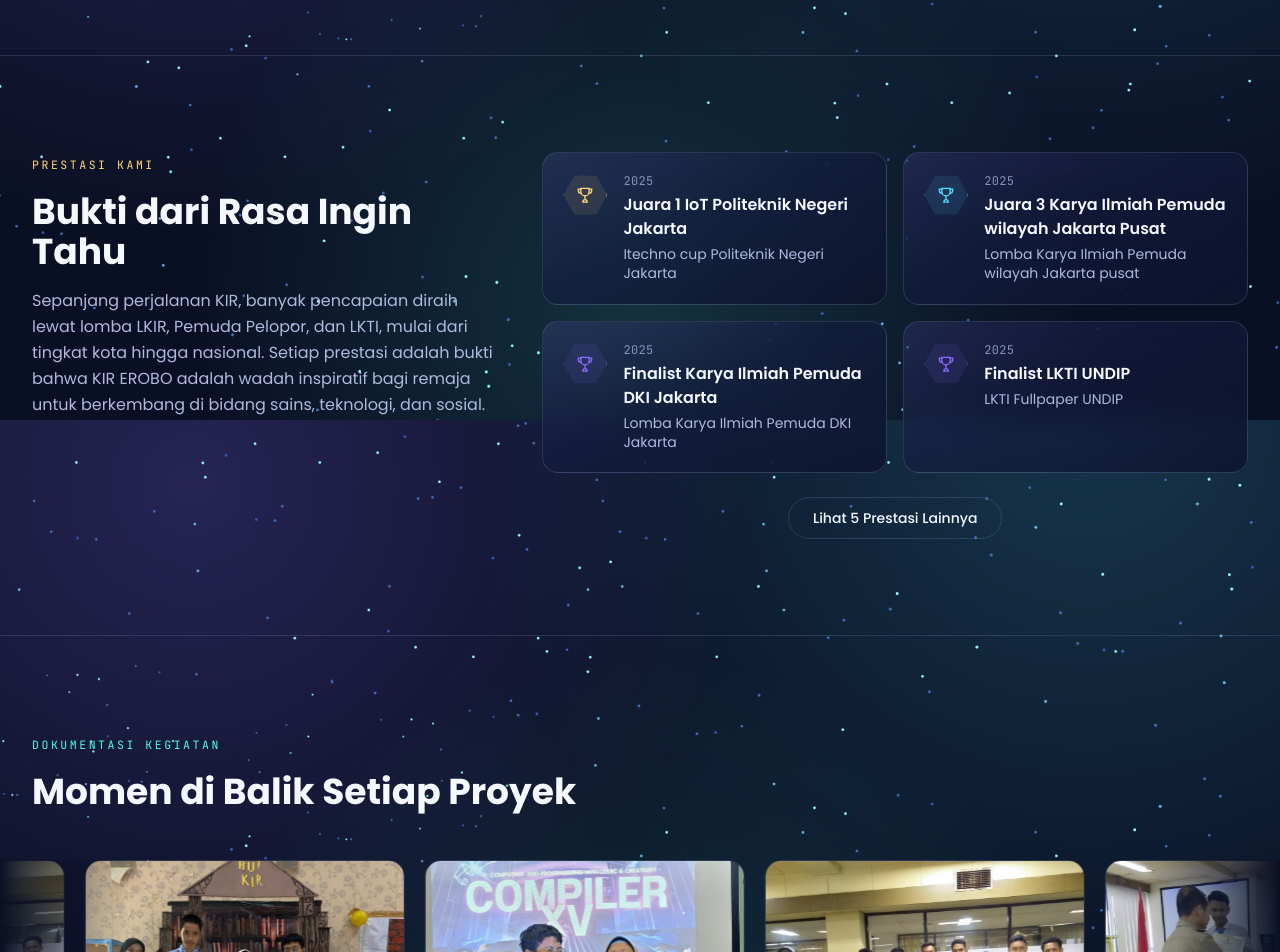
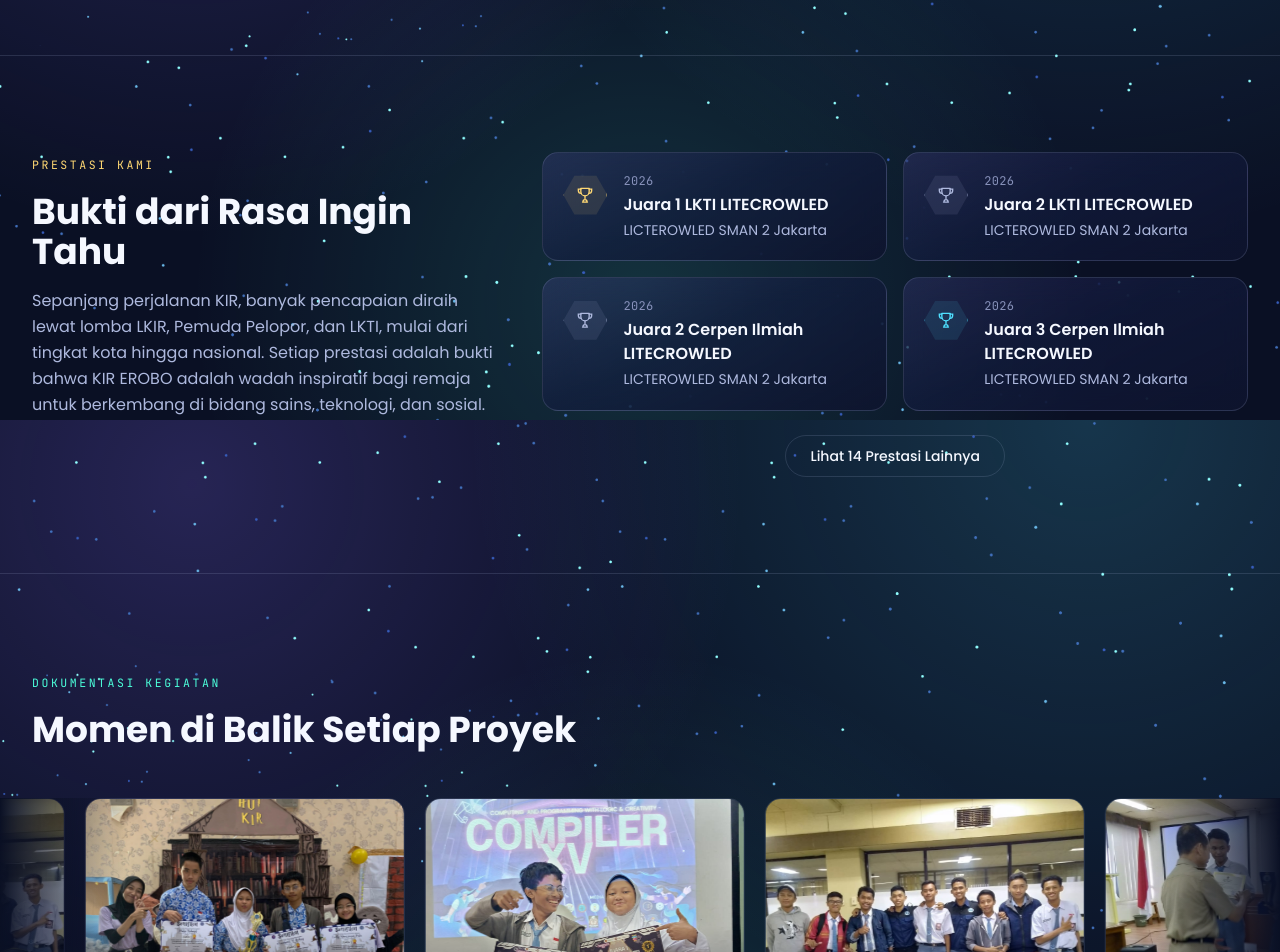
Before and after one commit to erobokir/web-kir-erobo, a Next.js app: page / in a window 1280 px wide. Shown: the part 2780-3732 px from the top of the page. Built offline with nearby package versions, Linux system fonts and the light colour scheme.

Commit message:
update prestasi

```diff
--- a/src/data/content.ts
+++ b/src/data/content.ts
@@ -136,14 +136,14 @@ export const ACHIEVEMENTS: AchievementItem[] = [
   {
     id: "pemuda-pelopor",
     title: "Delegasi Pemuda Pelopor",
-    event: "Program Pemuda Pelopor Bidang Riset",
+    event: "",
     year: "2022",
     tier: "special",
   },
   {
     id: "LKTI UNDIP",
     title: "Finalist LKTI UNDIP",
-    event: "LKTI Fullpaper UNDIP",
+    event: "",
     year: "2025",
     tier: "special",
   },
@@ -166,6 +166,69 @@ export const ACHIEVEMENTS: AchievementItem[] = [
     title: "Finalist ITNSA Politeknik Negeri Jakarta",
     event: "Itechnocup Politeknik Negeri Jakarta",
     year: "2025",
+    tier: "special",
+  },
+  {
+    id: "Essay Unpad",
+    title: "Juara 1 Essay Unpad",
+    event: "Festival Informatics UNPAD",
+    year: "2025",
+    tier: "gold",
+  },
+  {
+    id: "IoT ITB Widya Gama Lumajang",
+    title: "Juara 1 IoT ITB Widya Gama Lumajang",
+    event: "",
+    year: "2025",
+    tier: "gold",
+  },
+  {
+    id: "LKTI SMANDU",
+    title: "Juara 1 LKTI LITECROWLED",
+    event: "LICTEROWLED SMAN 2 Jakarta",
+    year: "2026",
+    tier: "gold",
+  },
+  {
+    id: "LKTI SMANDU",
+    title: "Juara 2 LKTI LITECROWLED",
+    event: "LICTEROWLED SMAN 2 Jakarta",
+    year: "2026",
+    tier: "silver",
+  },
+  {
+    id: "Cerpen Ilmiah SMANDU",
+    title: "Juara 2 Cerpen Ilmiah LITECROWLED",
+    event: "LICTEROWLED SMAN 2 Jakarta",
+    year: "2026",
+    tier: "silver",
+  },
+  {
+    id: "Cerpen Ilmiah SMANDU",
+    title: "Juara 3 Cerpen Ilmiah LITECROWLED",
+    event: "LICTEROWLED SMAN 2 Jakarta",
+    year: "2026",
+    tier: "bronze",
+  },
+  {
+    id: "Cerpen Ilmiah SMANDU",
+    title: "Finalist Cerpen Ilmiah LITECROWLED",
+    event: "LICTEROWLED SMAN 2 Jakarta",
+    year: "2026",
+    tier: "special",
+  },
+  {
+    id: "UI/UX Compiler XVI",
+    title: "Juara 3 UI/UX Compiler XVI Universitas Bakrie",
+    event: "Compiler XVI Bakrie",
+    year: "2026",
+    tier: "bronze",
+  },
+  {
+    id: "BINUS@Alam Sutera",
+    title: "Finalist Coding and Algorithm International Competition 2026",
+    event: "BINUS@Alam Sutera",
+    year: "2026",
     tier: "special",
   },
 ];
```
